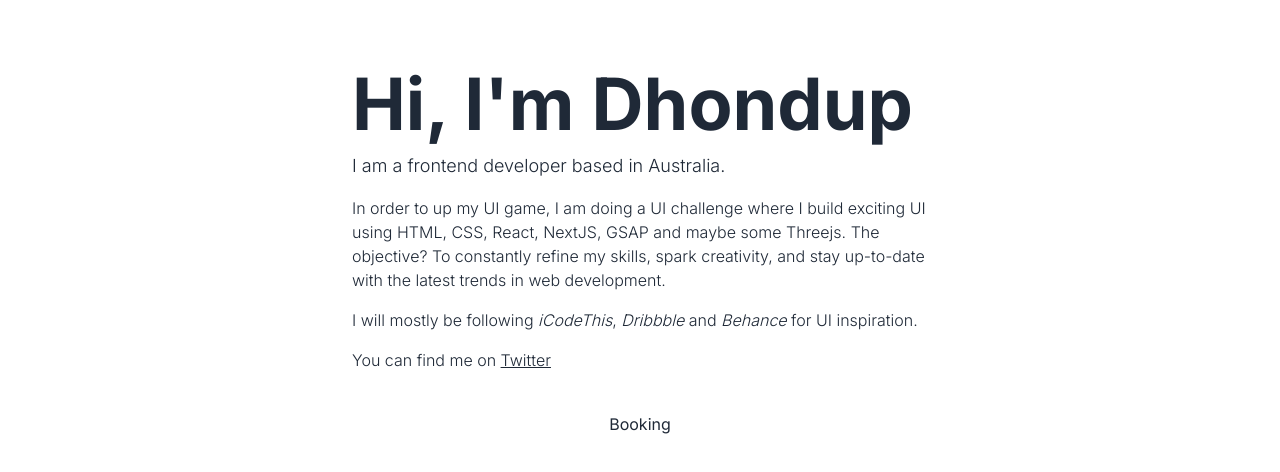
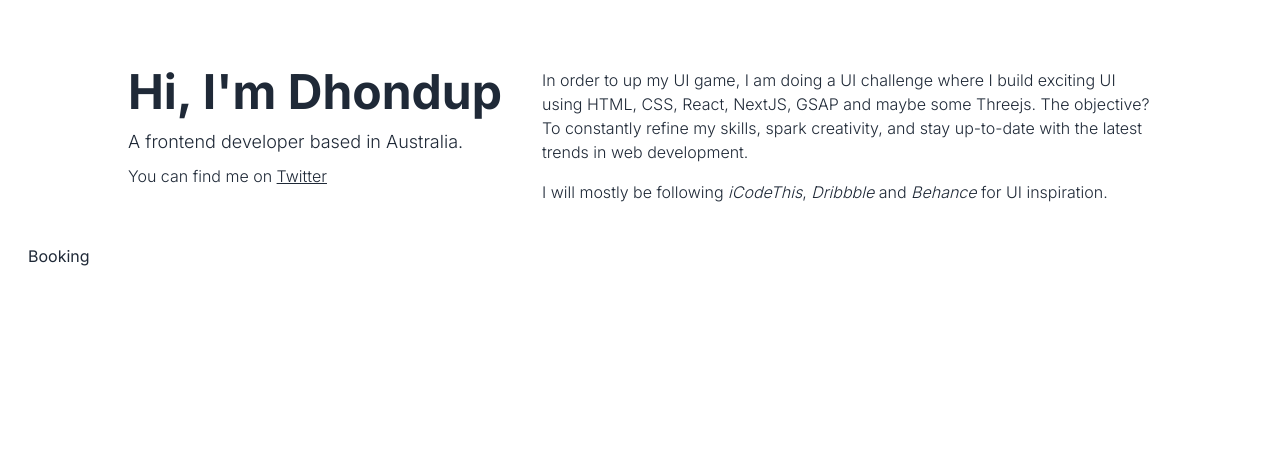
Before and after one commit to titungdup/ui-challenge, a Next.js app: page / in a window 1280 px wide. Shown: the top 472 px of the page. Built offline with nearby package versions, Linux system fonts and the light colour scheme.

Commit message:
style: change homepage ui

```diff
--- a/app/page.tsx
+++ b/app/page.tsx
@@ -2,12 +2,20 @@ import Link from "next/link";
 
 export default function Home() {
   return (
-    <main className="flex min-h-screen flex-col items-center p-7">
-      <div className=" my-10 max-w-xl ">
-        <h2 className="mb-3 text-7xl font-bold">Hi, I&apos;m Dhondup</h2>
-        <p className="mb-4 text-lg font-light">
-          I am a frontend developer based in Australia.
-        </p>
+    <main className="min-h-screen w-full p-7">
+      <div className="mx-auto my-10 flex w-full max-w-screen-lg justify-center gap-10 font-light">
+        <div className="shrink-0">
+          <h2 className="mb-3 text-5xl font-bold">Hi, I&apos;m Dhondup</h2>
+          <p className="mb-2 text-lg ">
+            A frontend developer based in Australia.
+          </p>
+          <p>
+            You can find me on{" "}
+            <a href="http://twitter.com/titungdup" className="underline">
+              Twitter
+            </a>
+          </p>
+        </div>
         <div className="space-y-4 font-light">
           <p>
             In order to up my UI game, I am doing a UI challenge where I build
@@ -21,12 +29,6 @@ export default function Home() {
             , <span className="italic">Dribbble</span> and{" "}
             <span className="italic">Behance</span> for UI inspiration.
           </p>
-          <p>
-            You can find me on{" "}
-            <a href="http://twitter.com/titungdup" className="underline">
-              Twitter
-            </a>
-          </p>
         </div>
       </div>
       <ul>
```
